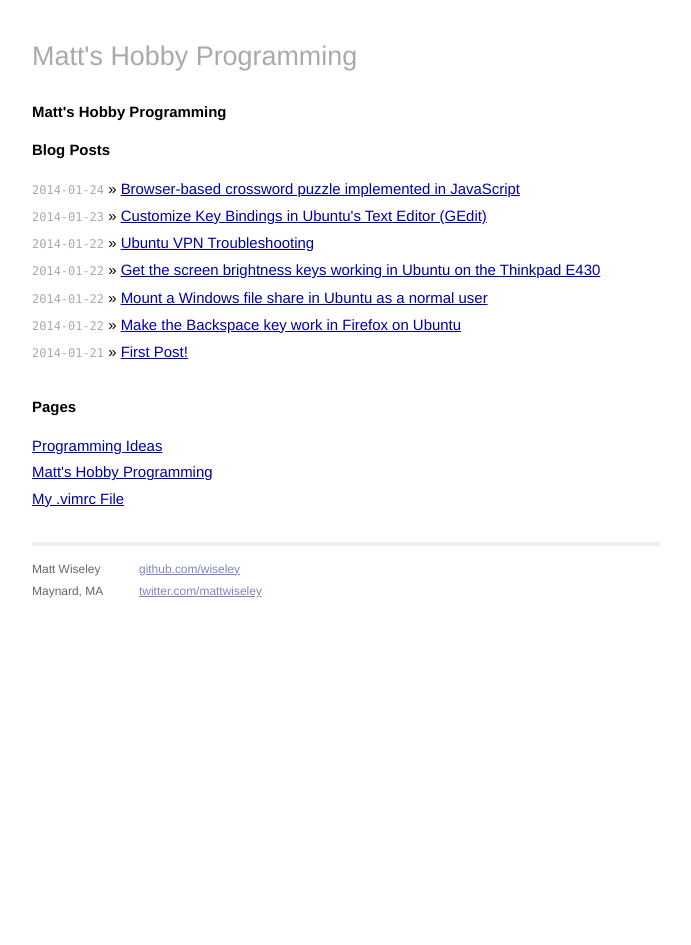
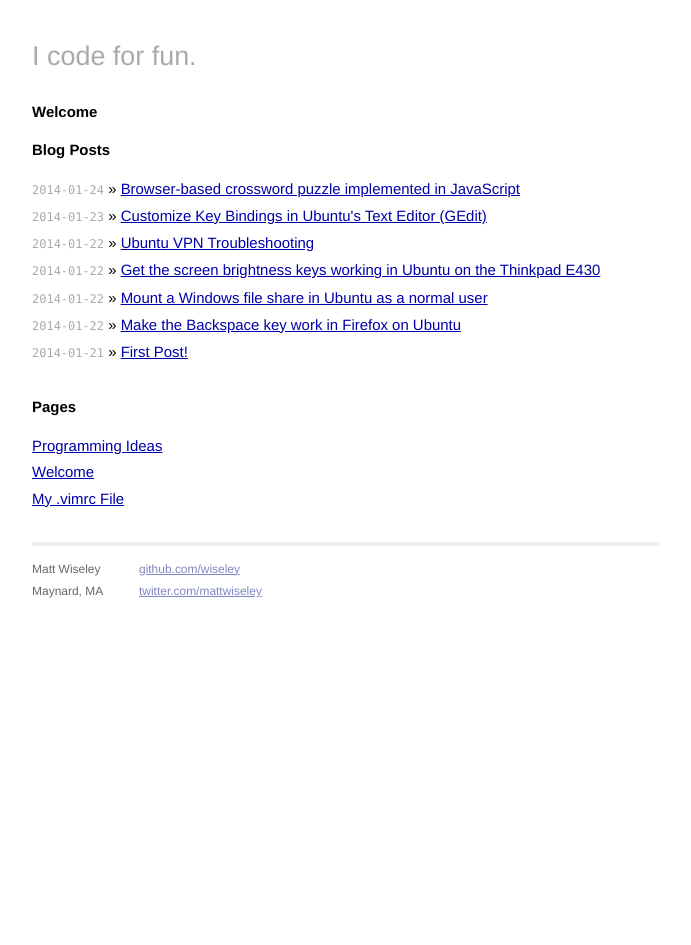
Before and after one commit to bagaag/coderfolder.com, a Jekyll site: the page built from index.html, in a window 1280 px wide. Shown: the whole page, without its empty margins (294-985 px from the left). Built offline with Jekyll 4.4.1, drawn with Linux system fonts in a browser that asks for light colours; Markdown is read by kramdown in place of the engine named in the settings.

```diff
--- a/_config.yml
+++ b/_config.yml
@@ -1,3 +1,3 @@
-name: Matt's Hobby Programming
+name: I code for fun.
 markdown: redcarpet
 pygments: true
--- a/_layouts/default.html
+++ b/_layouts/default.html
@@ -3,7 +3,7 @@
     <head>
         <meta charset="utf-8">
         <meta http-equiv="X-UA-Compatible" content="IE=edge,chrome=1">
-        <title>{{ page.title }}</title>
+        <title>{{ page.title }} | {{ site.name }}</title>
         <meta name="viewport" content="width=device-width">
 
         <!-- syntax highlighting CSS -->
--- a/index.html
+++ b/index.html
@@ -1,6 +1,6 @@
 ---
 layout: default
-title: Matt's Hobby Programming
+title: Welcome
 ---
 
 <div id="home">
```
